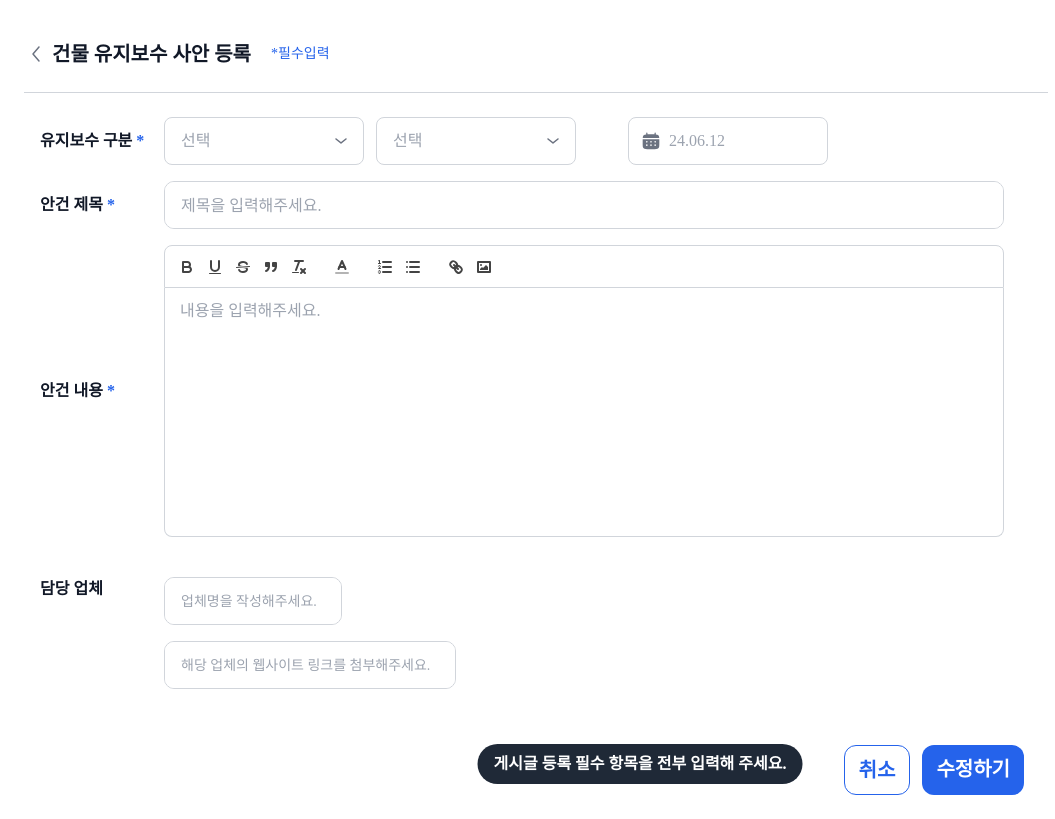
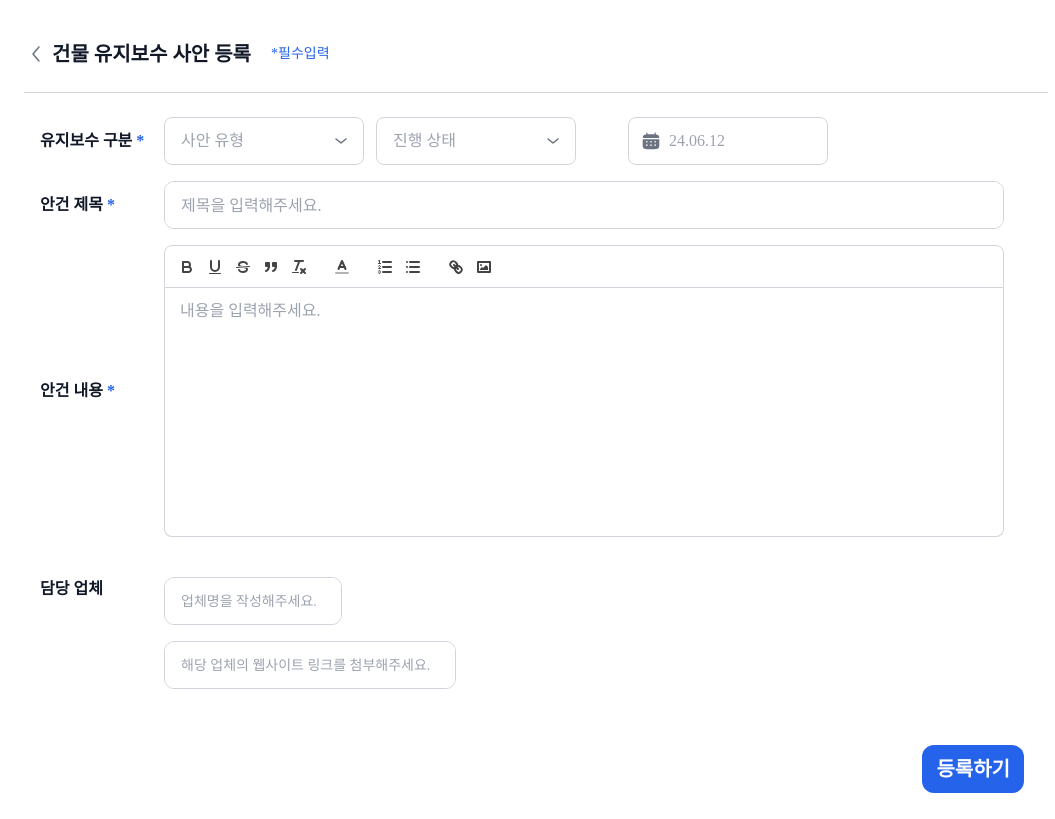
Before and after one commit to 10aeat/10aeat_Frontend, a Next.js app: page /admin/repair/edit in a window 1280 px wide. Shown: the whole page, without its empty margins (0-1055 px from the left). Built offline with nearby package versions, Linux system fonts and the light colour scheme; a web font is replaced by a local one.

Commit message:
[Fix] edit page 수정

```diff
--- a/src/app/admin/repair/edit/page.tsx
+++ b/src/app/admin/repair/edit/page.tsx
@@ -6,8 +6,12 @@ import TextEditor from '@/components/atoms/TextEditor'
 import Image from 'next/image'
 import { useState } from 'react'
 import DatePicker1 from '@/components/atoms/DatePicker'
+import DangerIcon from '@/components/icons/danger.svg'
+import CloseIcon from '@/components/icons/close.svg'
 
-export default function RepairEdit() {
+export default function RepairUpload() {
+  const [category, setCategory] = useState('')
+  const [progress, setProgress] = useState('')
   const [title, setTitle] = useState('')
   const [content, setContent] = useState('')
   const [repairCompany, setRepairCompany] = useState('')
@@ -15,8 +19,32 @@ export default function RepairEdit() {
   const [constructionStart, setConstructionStart] = useState(null)
   const [constructionEnd, setConstructionEnd] = useState(null)
   const [images, setImages] = useState<string[]>([])
+  const [showWarning, setShowWarning] = useState(false)
+
+  // const handleTitleChange = (value: string) => setTitle(value)
+  // const handleContentChange = (value: string) => setContent(value)
+  // const handleRepairCompanyChange = (value: string) => setRepairCompany(value)
+  // const handleRepairCompanyWebsiteChange = (value: string) =>
+  //   setRepairCompanyWebsite(value)
+  // const handleConstructionStartChange = (date: any) =>
+  //   setConstructionStart(date)
+  // const handleConstructionEndChange = (date: any) => setConstructionEnd(date)
+  // const handleImagesChange = (value: string[]) => setImages(value)
 
   const handleSubmit = async () => {
+    if (
+      !category ||
+      !progress ||
+      !title ||
+      !content ||
+      !repairCompany ||
+      !repairCompanyWebsite
+    ) {
+      setShowWarning(true)
+      setTimeout(() => setShowWarning(false), 2000)
+      return
+    }
+
     const postData = {
       category: 'REPAIR',
       progress: 'PENDING',
@@ -45,6 +73,11 @@ export default function RepairEdit() {
     // }
   }
 
+  const handleButtonClick = (e) => {
+    e.preventDefault()
+    handleSubmit()
+  }
+
   return (
     <div className="w-[1024px] mx-[24px] bg-white font-Pretendard">
       <div className="flex items-center py-[24px] my-[16px] border-b border-gray-300">
@@ -68,8 +101,20 @@ export default function RepairEdit() {
             <div className="text-blue-600">*</div>
           </div>
           <div className="flex gap-[12px]">
-            <Dropdown isDisabled={false} size="md" />
-            <Dropdown isDisabled={false} size="md" />
+            <Dropdown
+              isDisabled={false}
+              size="md"
+              placeholder="사안 유형"
+              options={['설치', '보수', '교체']}
+              onChange={setCategory}
+            />
+            <Dropdown
+              isDisabled={false}
+              size="md"
+              placeholder="진행 상태"
+              options={['진행중', '대기', '완료']}
+              onChange={setProgress}
+            />
           </div>
         </div>
         <DatePicker1 isDisabled={false} />
@@ -122,28 +167,25 @@ export default function RepairEdit() {
           />
         </div>
       </div>
-      <div className="flex w-[1024px] justify-end p-[24px] gap-[12px]">
-        <button
-          className="flex p-[14px] rounded-[12px] bg-white text-[20px] font-semibold leading-[20px] border text-blue-600 border-blue-600"
-          type="submit"
-        >
-          취소
-        </button>
+      <div className="flex w-[1024px] justify-end p-[24px]">
         <button
           className="flex p-[14px] rounded-[12px] bg-blue-600 text-[20px] font-semibold leading-[20px] text-white"
           type="submit"
+          onClick={handleButtonClick}
         >
-          수정하기
+          등록하기
         </button>
       </div>
-      {title === '' ||
-      content === '' ||
-      repairCompany === '' ||
-      repairCompanyWebsite === '' ? (
-        <div className="fixed bottom-4 left-1/2 transform -translate-x-1/2 py-[8px] px-[16px] rounded-[100px] bg-gray-800 text-16px font-semibold leadeing-[24px] text-white">
-          게시글 등록 필수 항목을 전부 입력해 주세요.
+      {showWarning && (
+        <div className="flex fixed top-[36px] left-1/2 transform -translate-x-1/2 py-[12px] px-[16px] gap-[16px] justify-between rounded-[8px] bg-[#C05621] text-18px leadeing-[24px] text-white">
+          <DangerIcon fill="#FFF" />
+          <div className="flex w-[229px] flex-col gap-[8px]">
+            <div className="font-semibold">게시글 등록</div>
+            <div>필수 항목을 전부 입력해 주세요.</div>
+          </div>
+          <CloseIcon width="24" height="24" fill="#FFF" />
         </div>
-      ) : null}
+      )}
     </div>
   )
 }
```
